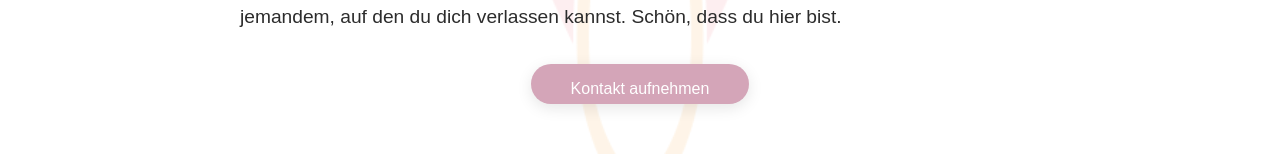
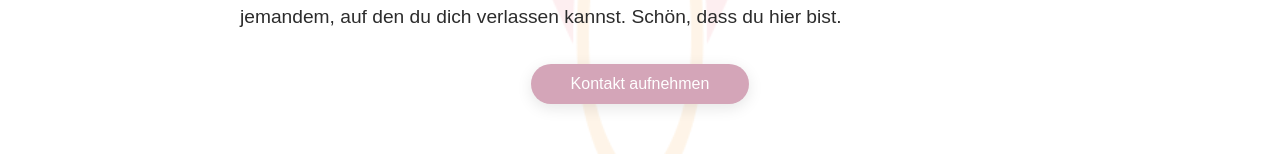
Before and after one commit to DavidHejda/lena-hebamme, a React (Vite) app: page / in a window 1280 px wide. Shown: the part 737-891 px from the top of the page. Built offline with nearby package versions, Linux system fonts and the light colour scheme; no server answers.

Commit message:
Centered text for contact button

```diff
--- a/src/components/Hero.tsx
+++ b/src/components/Hero.tsx
@@ -90,7 +90,9 @@ function Hero() {
         <Button
           as="a"
           href="#contact"
-          display="inline-block"
+          display="inline-flex"
+          alignItems="center"
+          justifyContent="center"
           padding="15px 40px"
           background="#d4a5b8"
           color="white"
@@ -98,6 +100,8 @@ function Hero() {
           fontWeight="500"
           boxShadow="0 4px 15px rgba(0, 0, 0, 0.1)"
           transition="all 0.3s ease"
+          lineHeight="1"
+          verticalAlign="middle"
           _hover={{
             background: '#c08fa3',
             transform: 'translateY(-2px)',
```
